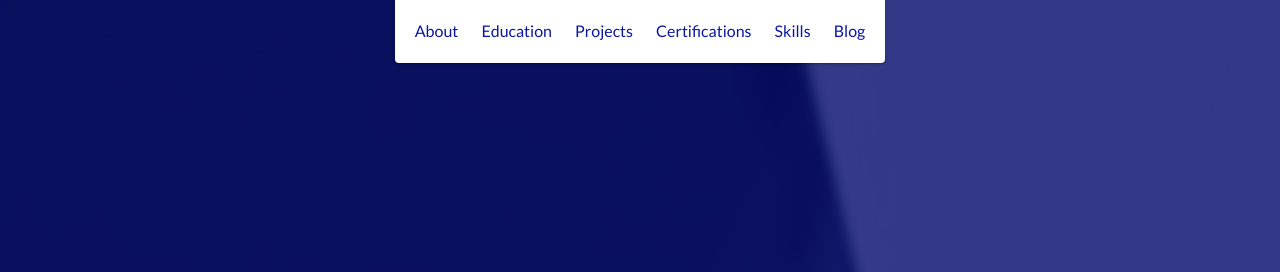
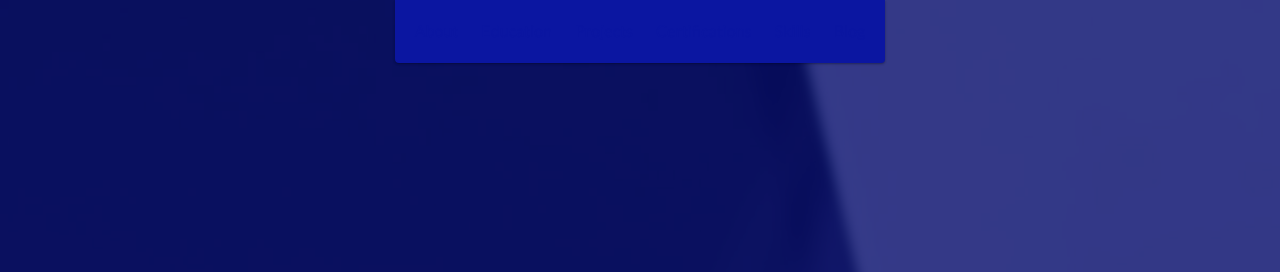
Before and after one commit to GauravVanmane/Home, a website: page index.html in a window 1280 px wide. Shown: the top 272 px of the page. Drawn offline with nearby package versions, Linux system fonts and the light colour scheme; files that its build step writes are made by us from their sources.

Commit message:
Update styles.scss

```diff
--- a/scss/styles.scss
+++ b/scss/styles.scss
@@ -38,7 +38,7 @@ $base-color: #0b16a1;
 $base-color-hover: darken($base-color, 10%);
 
 // Define background colors
-$background: #fff;
+$background: #0b16a1;
 $background-alt: #f2f2f5;
 
 // Define border colors
```
